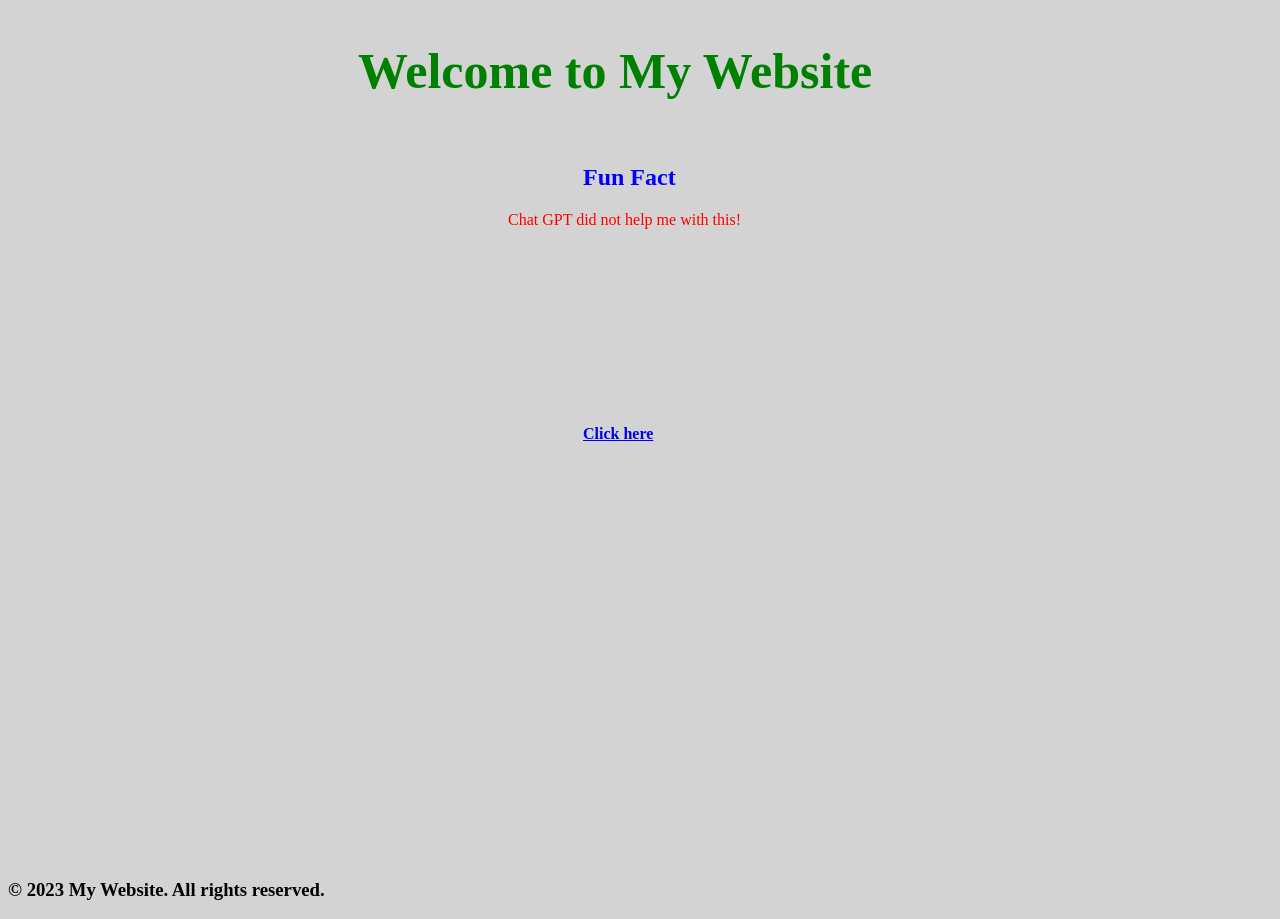
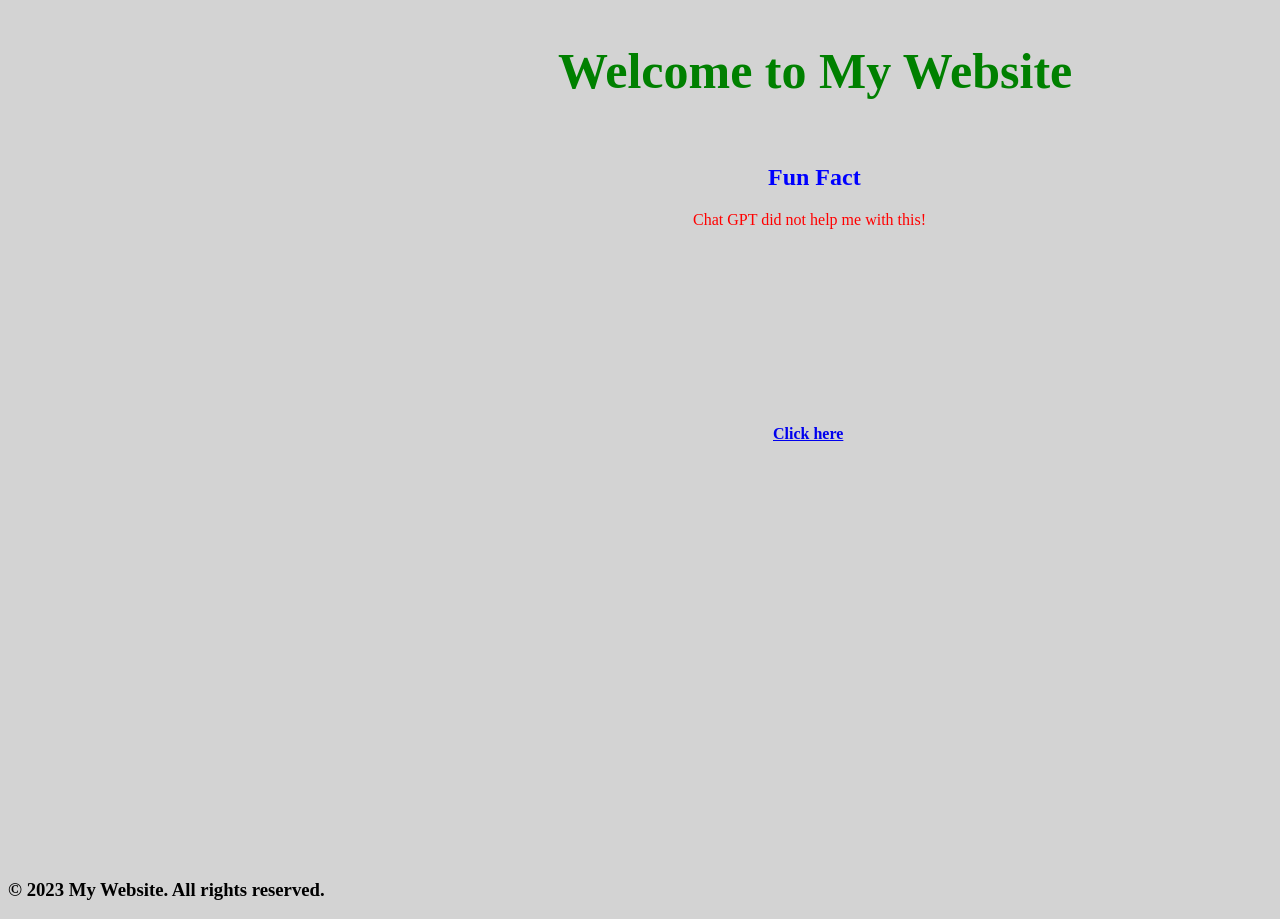
Before and after one commit to Brogrammer101/New_Version, a plain HTML site: page index.html in a window 1280 px wide. Drawn offline with Linux system fonts and the light colour scheme.

Commit message:
Update index.html

```diff
--- a/index.html
+++ b/index.html
@@ -19,7 +19,7 @@
       }
 
       .indent-1 {
-        padding-left: 350px
+        padding-left: 550px
       }
     </style>
   </header>
@@ -39,7 +39,7 @@
           }
 
           .indent-3 {
-            padding-left: 575px;
+            padding-left: 765px;
           }
         </style>
       </head>
@@ -49,7 +49,7 @@
   <head>
     <style>
       .indent-2 {
-        padding-left: 575px
+        padding-left: 760px
       }
 
       h2 {
@@ -57,7 +57,7 @@
       }
 
       .indent-4 {
-        padding-left: 500px;
+        padding-left: 685px;
       }
     </style>
   </head>
```
